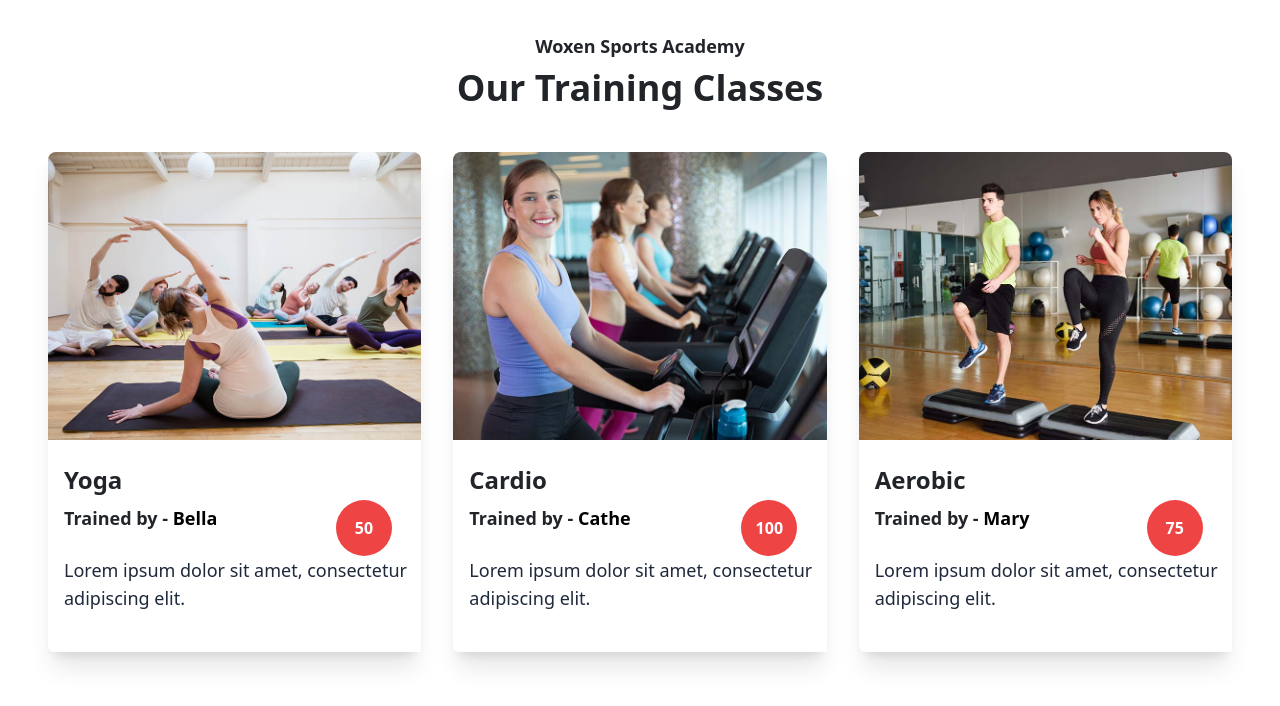
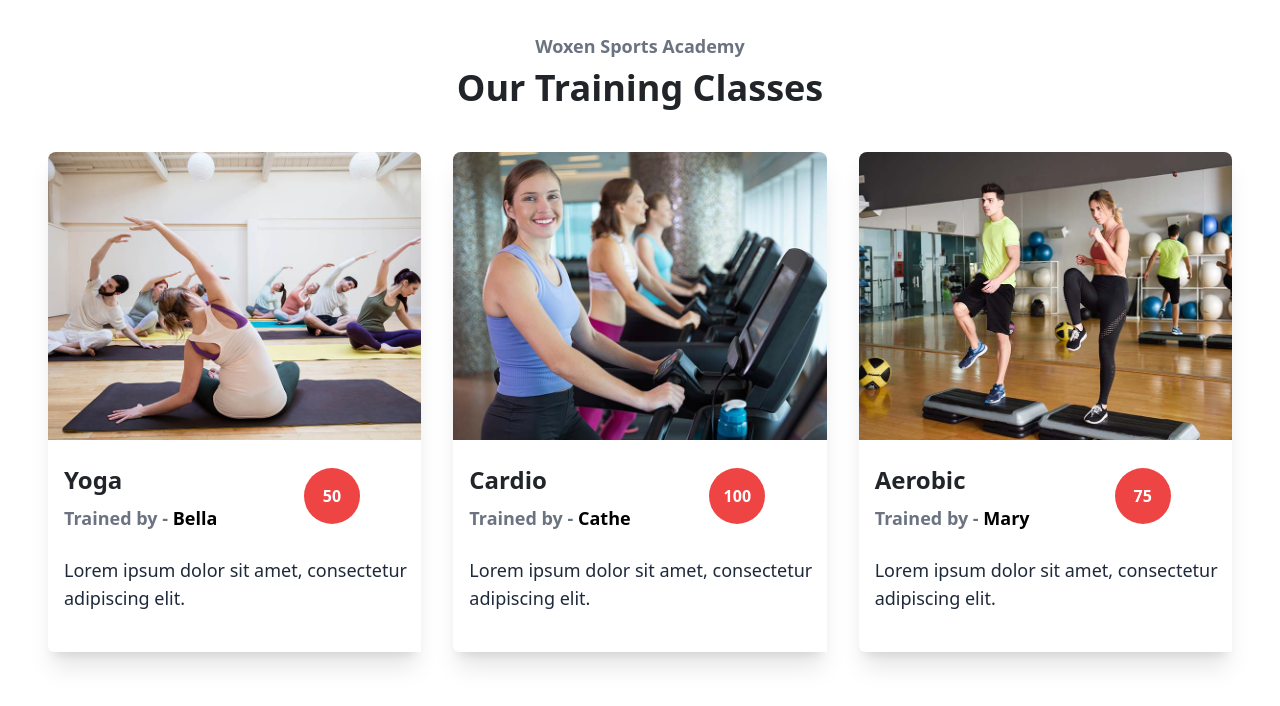
Before and after one commit to CODEX-WoU/NewLeague, a React (Vite) app in the folder client/: page / in a window 1280 px wide. Shown: the top 706 px of the page. Built offline with nearby package versions, Linux system fonts and the light colour scheme.

Commit message:
Updated font colors

```diff
--- a/client/src/App.tsx
+++ b/client/src/App.tsx
@@ -8,7 +8,7 @@ const App: React.FC = () => {
 
   return (
     <>
-      <h2 className='text-lg text-customColor font-sans font-semibold'>Woxen Sports Academy</h2>
+      <h2 className='text-lg text-gray-500 font-sans font-semibold'>Woxen Sports Academy</h2>
       <h2 className="text-4xl font-bold font-sans text-center mb-6">Our Training Classes</h2>
       <div className="flex flex-col md:flex-row justify-between">
         <EventCard eventName="Yoga" trainedBy="Bella" info="Lorem ipsum dolor sit amet, consectetur adipiscing elit." price={50} image={yogaImage} />
--- a/client/src/components/EventCard.tsx
+++ b/client/src/components/EventCard.tsx
@@ -14,11 +14,11 @@ const EventCard: React.FC<EventCardProps> = ({ eventName, trainedBy, info, price
     <div className="relative rounded-s-md shadow-xl p-6 m-3 pt-1 pl-0 pr-0 bg-white">
         <img src={image} className="w-full h-48 md:h-60 lg:h-72 object-cover rounded-t-lg" />
         <h3 className="text-2xl text-left pl-4 font-bold font-sans mb-2 mt-4">{eventName}</h3>
-        <p className="text-customColor text-lg text-left pl-4 font-bold mb-4">
+        <p className="text-gray-500 text-lg text-left pl-4 font-bold mb-4">
           Trained by - <span className="text-black font-sans font-semibold">{trainedBy}</span>
         </p>
         <p className="text-slate-800 text-lg text-left pl-4">{info}</p>
-        <span className="bg-red-500 text-white font-bold flex items-center justify-center w-14 h-14 rounded-full absolute left-72 bottom-12 md:bottom-20 lg:bottom-24">
+        <span className="bg-red-500 text-white font-bold flex items-center justify-center w-14 h-14 rounded-full absolute left-64  md:bottom-20 lg:bottom-32">
           {price}
         </span>
     </div>
```
